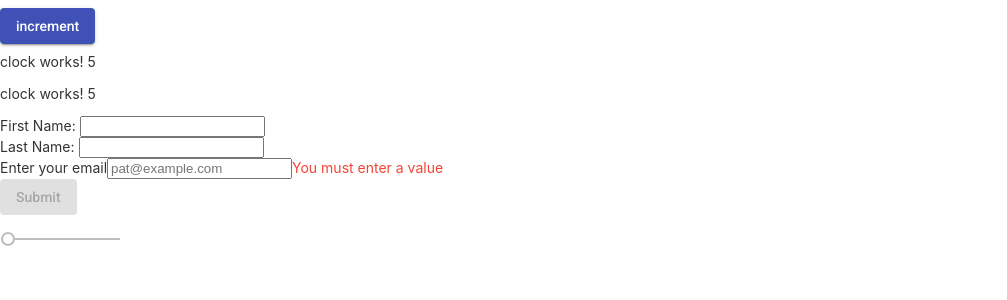
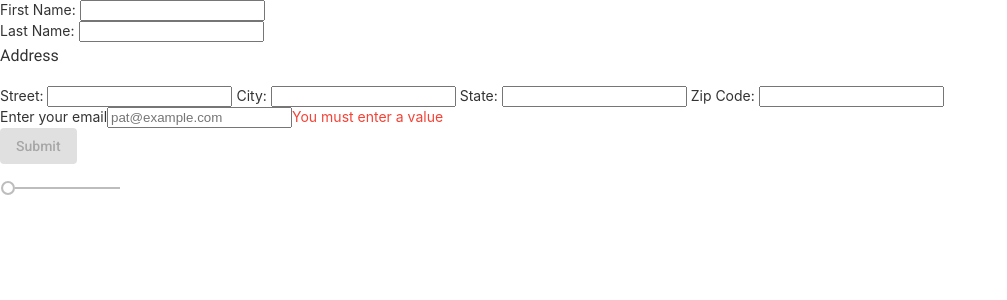
Before and after one commit to jamal-khey/ecomerce-web-app, an Angular app in the folder src/ecomerce/: page / in a window 1280 px wide. Shown: the top 300 px of the page, without its empty margins (0-1007 px from the left). Built offline with nearby package versions, Linux system fonts and the light colour scheme.

Commit message:
with fromBuilder

```diff
--- a/src/ecomerce/src/app/app.component.html
+++ b/src/ecomerce/src/app/app.component.html
@@ -74,10 +74,7 @@
 
 <div>
 
-<app-counter> </app-counter>
 
-<app-clock> </app-clock>
-<app-clock2></app-clock2>
 <app-contact-form></app-contact-form>
 
 <mat-slider min="1" max="100" step="1" value="1"></mat-slider>
--- a/src/ecomerce/src/app/contact-form/contact-form/contact-form.component.html
+++ b/src/ecomerce/src/app/contact-form/contact-form/contact-form.component.html
@@ -13,6 +13,30 @@
       <input type="text" formControlName="lastName">
     </mat-label>
   </div>
+
+  <div formGroupName="address">
+    <h3>Address</h3>
+
+    <mat-label>
+      Street:
+      <input type="text" formControlName="street">
+    </mat-label>
+
+    <mat-label>
+      City:
+      <input type="text" formControlName="city">
+    </mat-label>
+
+    <mat-label>
+      State:
+      <input type="text" formControlName="state">
+    </mat-label>
+
+    <mat-label>
+      Zip Code:
+      <input type="text" formControlName="zip">
+    </mat-label>
+  </div>
     <div class="example-container">
     <mat-label>Enter your email</mat-label>
       <input matInput placeholder="pat@example.com" formControlName="email" required>
--- a/src/ecomerce/src/app/contact-form/contact-form/contact-form.component.ts
+++ b/src/ecomerce/src/app/contact-form/contact-form/contact-form.component.ts
@@ -1,5 +1,5 @@
 import { Component, OnInit } from '@angular/core';
-import {FormControl, Validators, FormGroup} from '@angular/forms';
+import {FormControl, Validators, FormGroup, FormBuilder } from '@angular/forms';
 
 @Component({
   selector: 'app-contact-form',
@@ -8,14 +8,22 @@
 })
 export class ContactFormComponent implements OnInit {
 
-  tel: FormControl = new FormControl('');
-  profileForm = new FormGroup({
-    firstName: new FormControl(''),
-    lastName: new FormControl(''),
+
+  profileForm = this.fb.group({
+    firstName: [''],
+    lastName: [''],
+    address: this.fb.group({
+      street: [''],
+      city: [''],
+      state: [''],
+      zip: ['']
+    }),
     email:  new FormControl('', [Validators.required, Validators.email]),
   });
 
-  constructor() { }
+
+
+  constructor(private fb: FormBuilder) { }
 
   ngOnInit(): void {
   }
```
